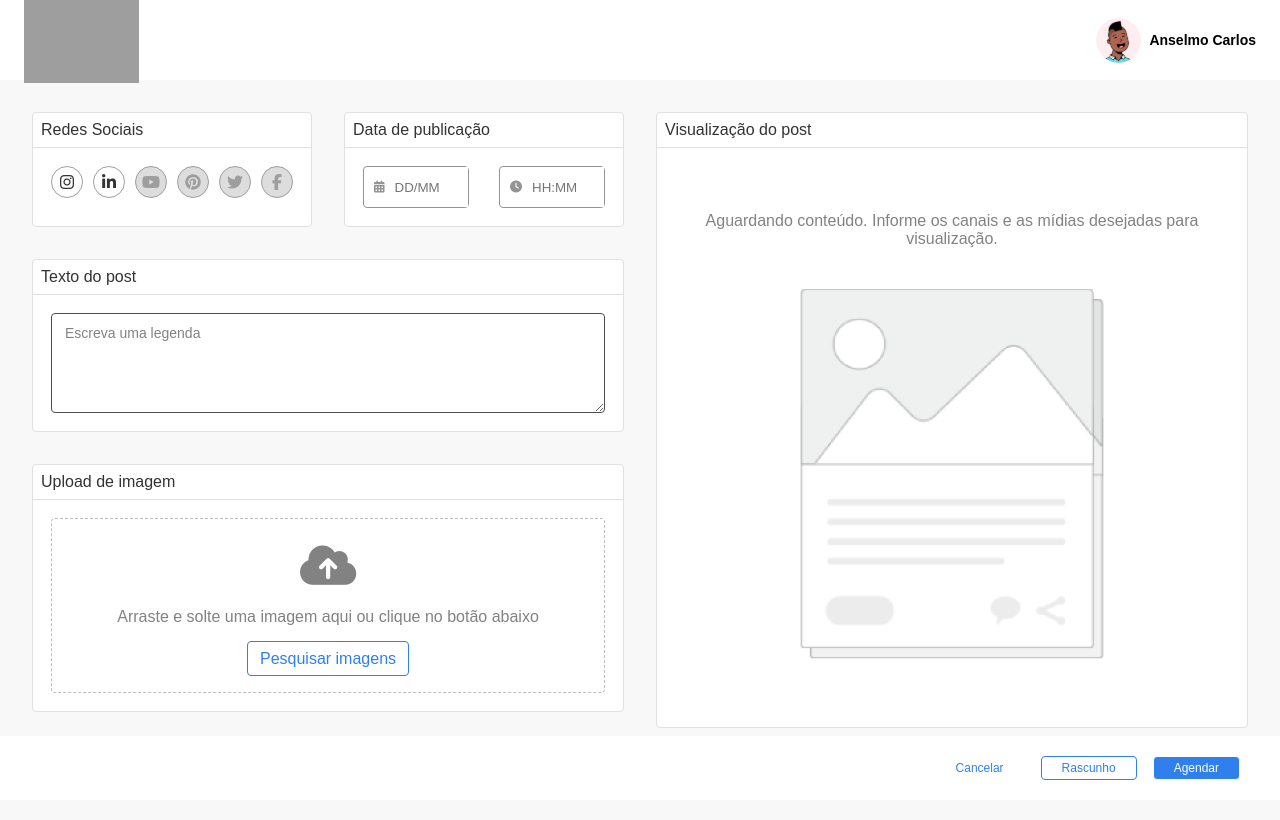
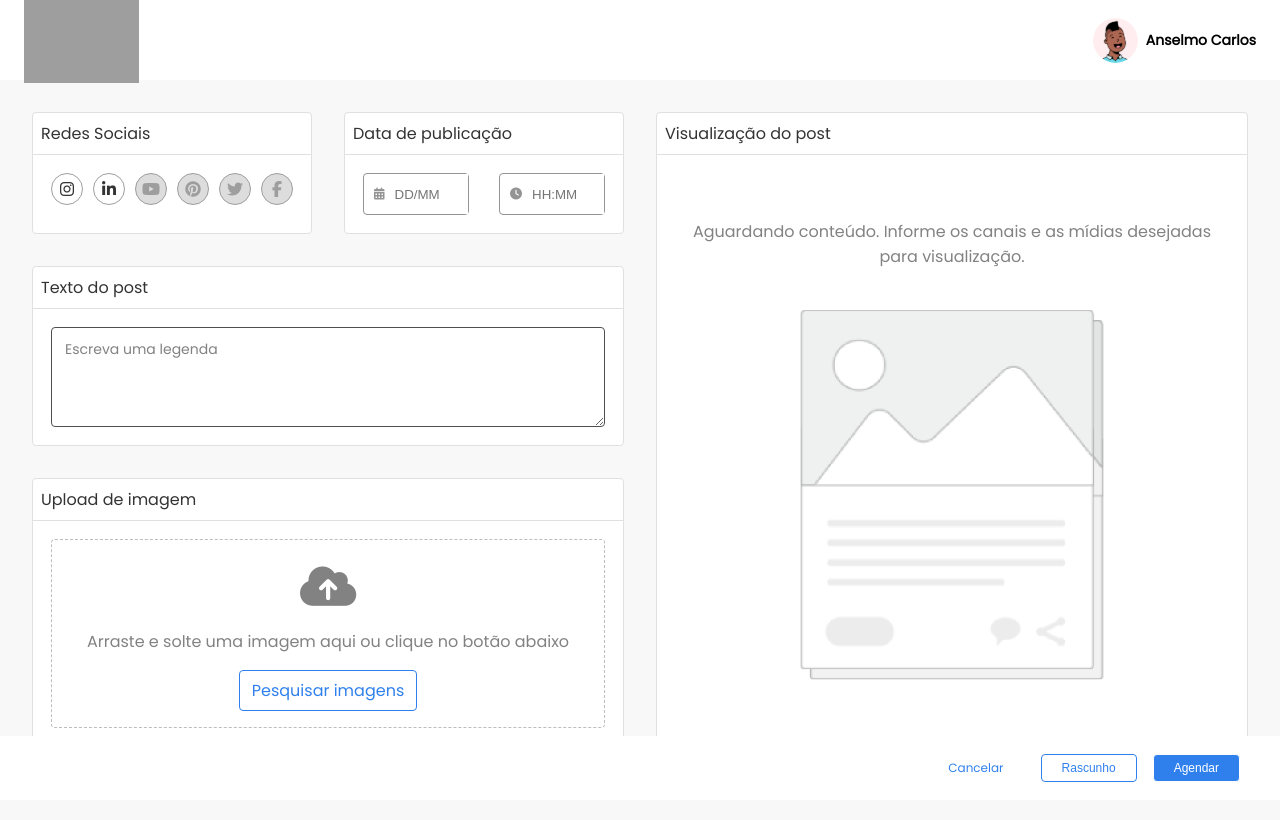
Before and after one commit to drikalves/m-labs-challenge, a Vue app: page /agendamento in a window 1280 px wide. Shown: the top 820 px of the page. Built offline with nearby package versions, Linux system fonts and the light colour scheme; grey boxes are pictures that could not be loaded.

Commit message:
Add Poppins font in the app

```diff
--- a/public/index.html
+++ b/public/index.html
@@ -5,6 +5,7 @@
     <meta http-equiv="X-UA-Compatible" content="IE=edge">
     <meta name="viewport" content="width=device-width,initial-scale=1.0">
     <link rel="icon" href="<%= BASE_URL %>favicon.ico">
+    <link href="https://fonts.googleapis.com/css2?family=Poppins&display=swap" rel="stylesheet">
     <title><%= htmlWebpackPlugin.options.title %></title>
     <script src="https://kit.fontawesome.com/638e750f86.js" crossorigin="anonymous"></script>
   </head>
--- a/src/App.vue
+++ b/src/App.vue
@@ -26,6 +26,7 @@
 
 #app {
   background-color: rgb(248, 248, 248);
+  font-family: 'Poppins', sans-serif;
   min-height: 100vh;
 }
 </style>
--- a/src/assets/scss/button.scss
+++ b/src/assets/scss/button.scss
@@ -6,7 +6,6 @@
   border-radius: 4px;
   cursor: pointer;
   display: flex;
-  font-family: Poppins, Arial, sans-serif;
   font-size: 12px;
   justify-content: center;
   outline: none;
--- a/src/assets/scss/modal.scss
+++ b/src/assets/scss/modal.scss
@@ -41,7 +41,6 @@
 // .m-modal__dialog {
 // 	background-color: rgb(250, 250, 250);
 // 	border-radius: 4px;
-// 	font-family: Poppins, Arial, sans-serif;
 // 	font-size: 24px;
 // 	height: 100%;
 // 	line-height: 36px;
--- a/src/assets/scss/table.scss
+++ b/src/assets/scss/table.scss
@@ -2,7 +2,6 @@
 	background-color: rgb(255, 255, 255);
 	border-collapse: collapse;
 	color: rgb(79, 79, 79);
-	font-family: Poppins, Arial, sans-serif;
 	min-width: 100%;
 	text-align: center;
 
--- a/src/assets/scss/textarea.scss
+++ b/src/assets/scss/textarea.scss
@@ -6,7 +6,6 @@
   border-radius: 4px;
   color: rgb(79, 79, 79);
   display: block;
-  font-family: Arial;
   font-size: 14px;
 	line-height: rem(24);
 	min-height: 100px;
--- a/src/components/Header.vue
+++ b/src/components/Header.vue
@@ -53,7 +53,6 @@
         align-items: center;
         color: rgb(0, 0, 0);
         display: flex;
-        font-family: Poppins, Arial, sans-serif;
         font-size: 14px;
         font-weight: bold;
         margin-left: 8px;
--- a/src/components/scheduling/Card.vue
+++ b/src/components/scheduling/Card.vue
@@ -27,7 +27,6 @@
   color: rgb(51, 51, 51);
   display: flex;
   flex-direction: column;
-  font-family: Poppins, Arial, sans-serif;
   width: 100%;
 
   .m-card__title {
--- a/src/components/scheduling/PostInstagram.vue
+++ b/src/components/scheduling/PostInstagram.vue
@@ -46,7 +46,6 @@
   color: rgb(51, 51, 51);
   display: flex;
   flex-direction: column;
-  font-family: Poppins, Arial, sans-serif;
   max-width: 368px;
 
   .post-instagram__header {
--- a/src/components/scheduling/PostLinkedin.vue
+++ b/src/components/scheduling/PostLinkedin.vue
@@ -50,7 +50,6 @@
   color: rgb(51, 51, 51);
   display: flex;
   flex-direction: column;
-  font-family: Poppins, Arial, sans-serif;
   max-width: 368px;
 
   .post-linkedin__header {
--- a/src/views/Scheduling.vue
+++ b/src/views/Scheduling.vue
@@ -53,7 +53,7 @@
       <Card :title="'Texto do post'">
         <textarea
           v-model="post.text"
-          class="m-textarea"
+          class="scheduling__form__text m-textarea"
           placeholder="Escreva uma legenda">
         </textarea>
       </Card>
@@ -232,6 +232,10 @@
     }
   }
 
+  .scheduling__form__text {
+    font-family: "Poppins", sans-serif;
+  }
+
   .scheduling__form__upload {
     border: 1px dashed rgb(189, 189, 189);
     border-radius: 4px;
```
